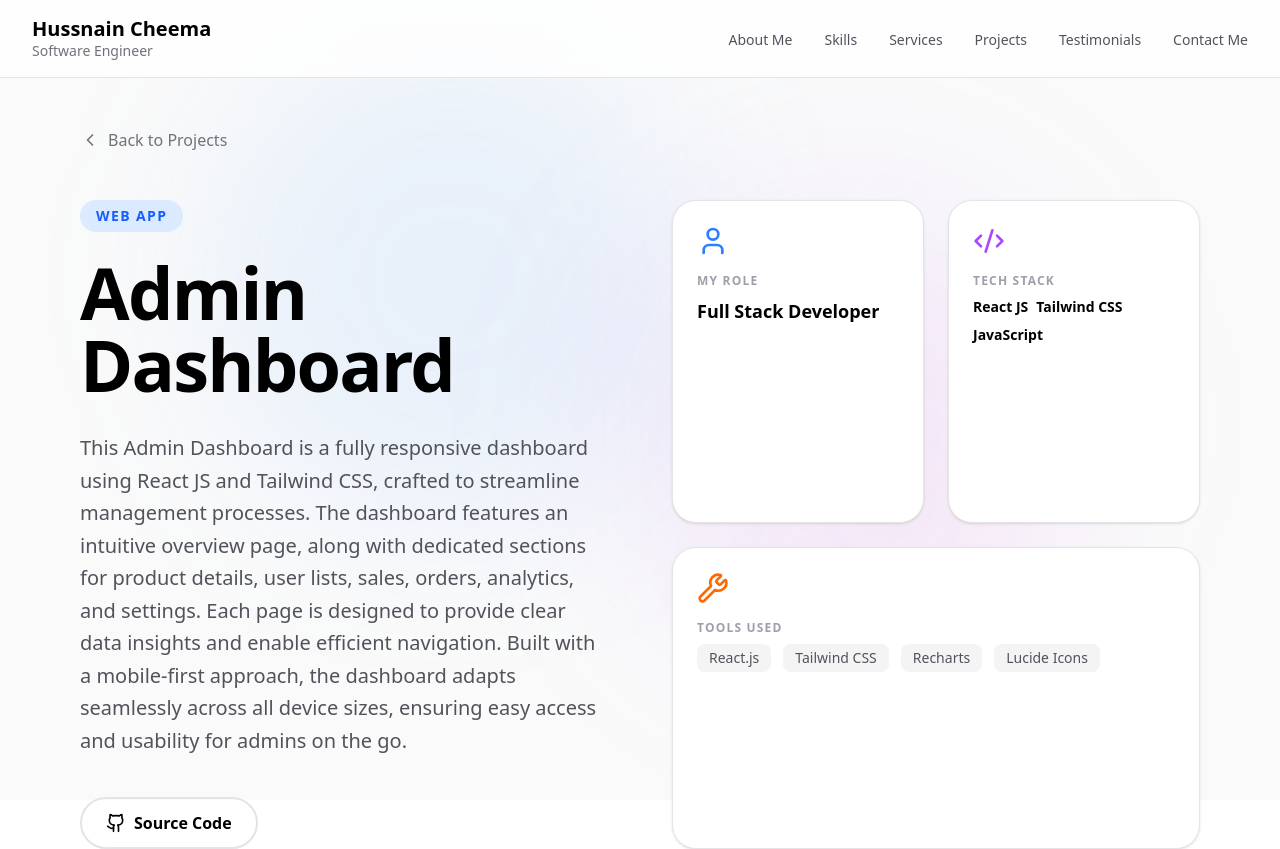
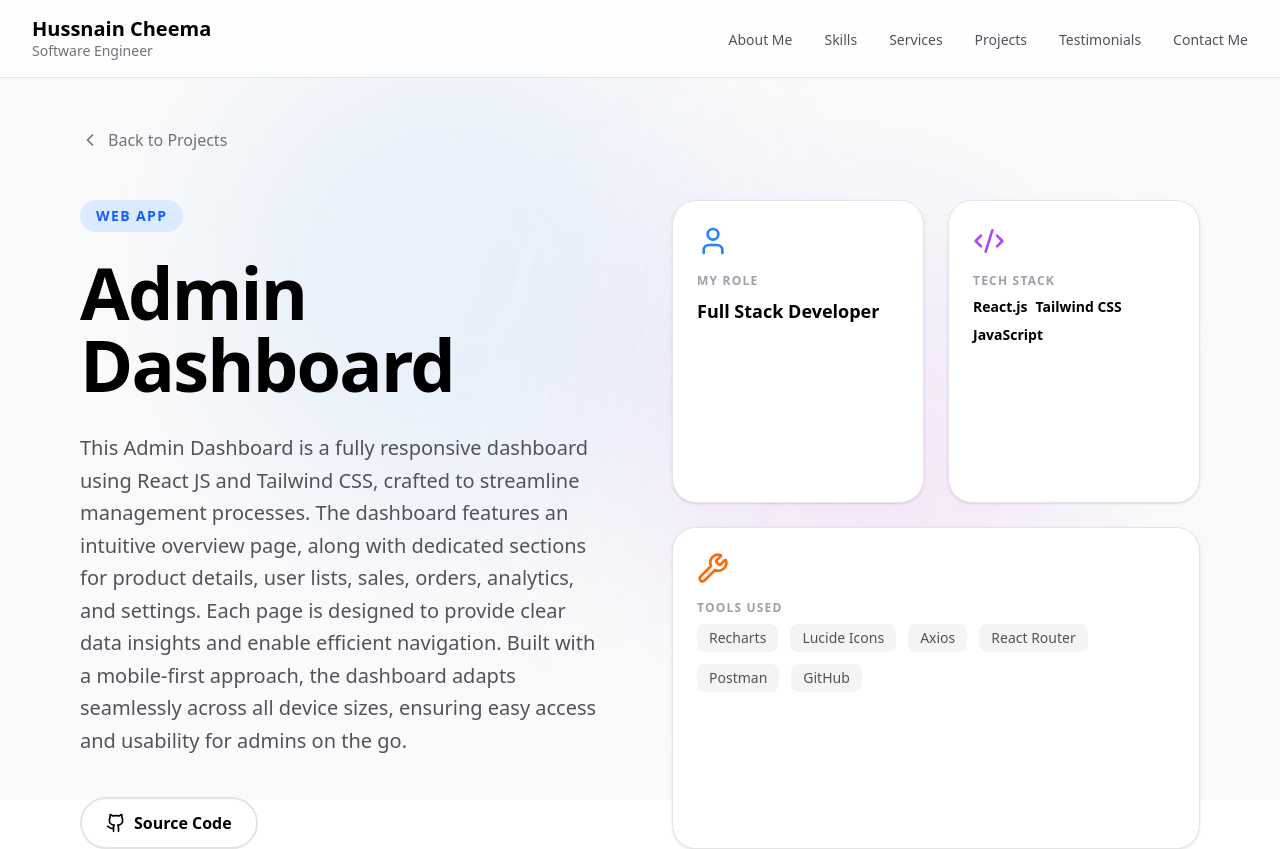
Before and after one commit to hussnaincheema/Portfolio_Nextjs, a Next.js app in the folder frontend/: page /projects/admin-dashboard in a window 1280 px wide. Shown: the top 849 px of the page. Built offline with nearby package versions, Linux system fonts and the light colour scheme.

Commit message:
Projects Data Refined

```diff
--- a/frontend/constants/projectsData.ts
+++ b/frontend/constants/projectsData.ts
@@ -38,9 +38,9 @@ export const projects: Project[] = [
             "User Freindly UI.",
             "Cross Platform (Android and IOS)."
         ],
-        role: "Lead Developer",
-        tools: ["React Native", "Redux", "Node.js", "PDF Custom Generator", "Local Notifications", "Advanced Filters"],
-        techStack: ["React Native", "JavaScript", "Redux", "Context API"],
+        role: "React Native Developer",
+        tools: ["React Navigation", "Context API", "PDF Custom Generator", "Local Notifications", "Advanced Filters", "Postman", "GitHub", "VS Code"],
+        techStack: ["React Native", "JavaScript", "TypeScript"],
         images: [
             "/assets/images/mobileapp/invoiceme/1.png",
             "/assets/images/mobileapp/invoiceme/2.png",
@@ -65,9 +65,9 @@ export const projects: Project[] = [
             "Data input for growth tracking",
             "Parental support features"
         ],
-        role: "Full Stack Developer",
-        tools: ["React Native", "Firebase", "State Management"],
-        techStack: ["React Native", "Firebase", "JavaScript"],
+        role: "React Native Developer",
+        tools: ["Redux", "React Navigation", "Firebase", "State Management", "Postman", "GitHub"],
+        techStack: ["React Native", "Node.js", "Express.js", "MongoDB", "JavaScript"],
         images: ["/assets/images/mobileapp/baby/home.jpeg"],
         links: {
             android: "https://play.google.com/store/apps/details?id=com.baby_care"
@@ -87,8 +87,8 @@ export const projects: Project[] = [
             "Always-on support"
         ],
         role: "React Native Developer",
-        tools: ["React Native", "Video Streaming", "Authentication"],
-        techStack: ["React Native", "Node.js", "Express.js"],
+        tools: ["Redux", "Video Streaming", "Authentication (JWT)", "Postman", "GitHub"],
+        techStack: ["React Native", "Node.js", "Express.js", "MongoDB", "JavaScript"],
         images: ["/assets/images/mobileapp/plumm/home.jpeg"],
         links: {
             ios: "https://apps.apple.com/in/app/plumm/id1604618955",
@@ -108,9 +108,9 @@ export const projects: Project[] = [
             "Real-time location sharing",
             "Safety tips and resources"
         ],
-        role: "Lead Developer",
-        tools: ["React Native", "SMS Integration", "GPS Services"],
-        techStack: ["React Native", "JavaScript", "Native Modules"],
+        role: "React Native Developer",
+        tools: ["React Navigation", "Redux", "GPS Services", "SMS Integration", "Postman", "GitHub"],
+        techStack: ["React Native", "JavaScript", "Redux"],
         images: [
             "/assets/images/mobileapp/womensafety/1.jpeg",
             "/assets/images/mobileapp/womensafety/2.jpeg",
@@ -136,8 +136,8 @@ export const projects: Project[] = [
             "Fully responsive"
         ],
         role: "Full Stack Developer",
-        tools: ["React.js", "Tailwind CSS", "Recharts", "Lucide Icons"],
-        techStack: ["React JS", "Tailwind CSS", "JavaScript"],
+        tools: ["Recharts", "Lucide Icons", "Axios", "React Router", "Postman", "GitHub"],
+        techStack: ["React.js", "Tailwind CSS", "JavaScript"],
         images: [
             "/assets/images/webapp/dashboard/1.jpeg",
             "/assets/images/webapp/dashboard/2.jpeg",
@@ -166,7 +166,7 @@ export const projects: Project[] = [
             "State management with Redux"
         ],
         role: "Full Stack Developer",
-        tools: ["React.js", "Redux", "Tailwind CSS", "Axios"],
+        tools: ["React Router", "Axios", "Formik", "Yup", "Postman", "GitHub"],
         techStack: ["React.js", "Redux", "Tailwind CSS", "JavaScript"],
         images: [
             "/assets/images/webapp/eshop/1.jpeg",
```
